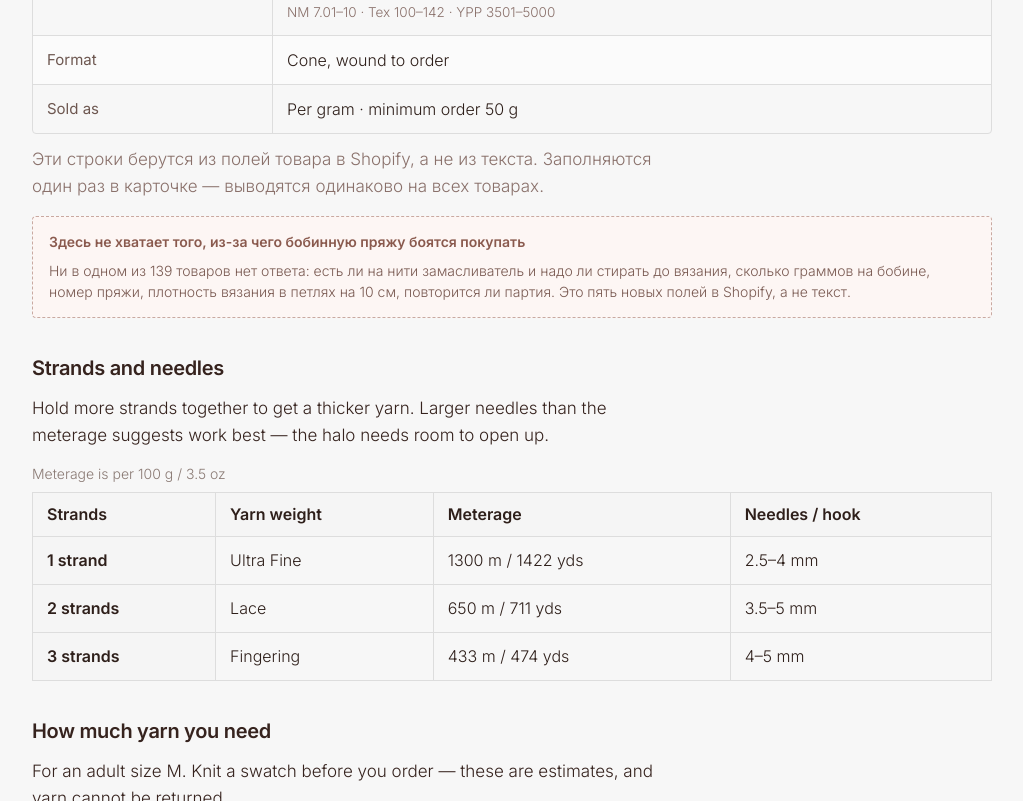
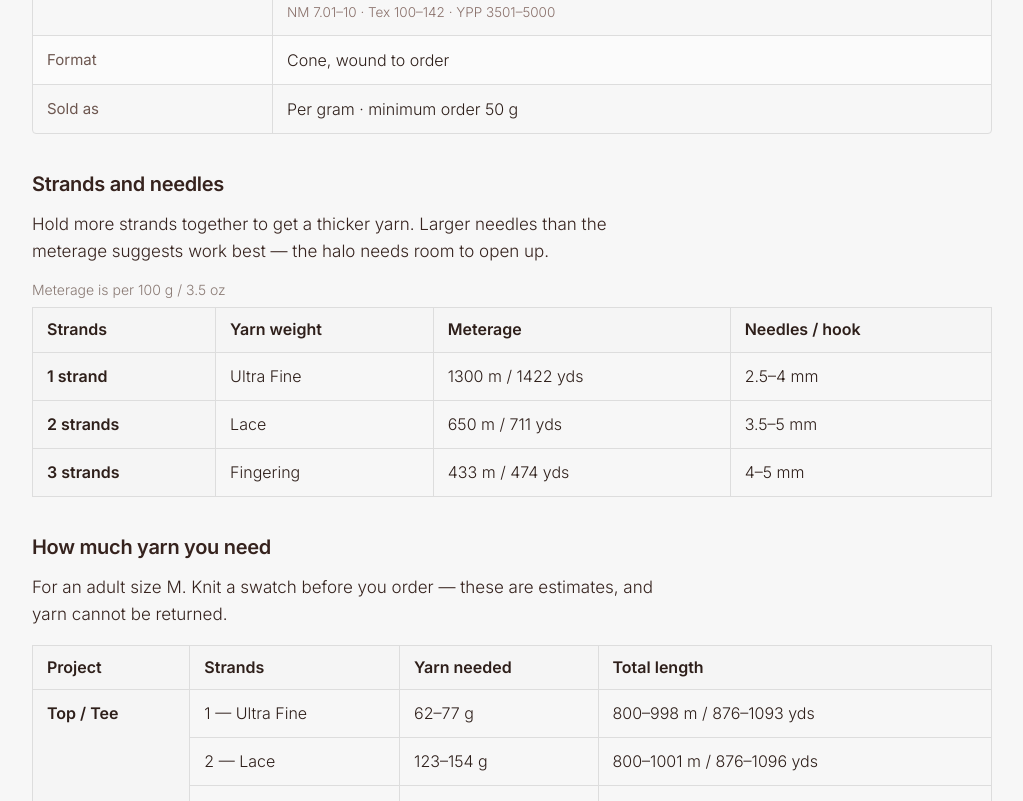
Before and after one commit to aramshakh/product-card-mockup, a plain HTML site: page index.html in a window 1280 px wide. Shown: the part 1994-2795 px from the top of the page, without its empty margins (128-1151 px from the left). Drawn offline with Linux system fonts and the light colour scheme.

Commit message:
Remove internal notes from the product card
The card is the product, not a worksheet: dropped the missing-fields
callout, the data-source caption and all Russian markup comments.

Co-Authored-By: Claude Opus 5 <noreply@anthropic.com>

```diff
--- a/index.html
+++ b/index.html
@@ -181,12 +181,7 @@ tr.new-field td,tr.new-field th{background:#fdf6f4}
 .spec-row dd small{display:block;font-size:13.5px;color:var(--muted);margin-top:3px;line-height:1.45}
 .from-meta{display:inline-block;font-size:11px;letter-spacing:.03em;text-transform:uppercase;
   color:#6f8a72;background:#eaf2ea;border-radius:99px;padding:2px 8px;margin-left:8px;vertical-align:1px}
-.spec-note{font-size:13.5px;color:var(--muted);margin:0 0 26px;line-height:1.5}
 
-/* «чего не хватает» — служебная пометка для Елены, на сайте её не будет */
-.gap{border:1px dashed #c9a9a1;background:#fdf6f4;border-radius:4px;padding:14px 16px;margin:0 0 26px}
-.gap b{display:block;font-size:14px;font-weight:600;color:#8a5a4e;margin-bottom:6px}
-.gap p{margin:0;font-size:14px;line-height:1.55;color:#7a5a52;max-width:none}
 
 /* иконочные факты в правой колонке (как в теме) */
 .advantages{margin:22px 0 0;display:grid;gap:16px}
@@ -280,16 +275,12 @@ footer{background:var(--pink);margin-top:56px;padding:34px 0 24px}
 </style>
 </head>
 <body>
-
-<!-- ДЕМО-ПАНЕЛЬ. На реальном сайте её нет. -->
 <div class="demo">
   <b>Cone &amp; Fiber</b> · новая карточка товара
   <div class="demo-toggle" role="tablist" aria-label="Что показать">
     <button type="button" id="tab-page" role="tab" aria-pressed="true">Карточка</button>
     <button type="button" id="tab-doc" role="tab" aria-pressed="false">Структура</button>
   </div>
-  <span class="sp"></span>
-  <small>Arc 13000 · 68% кашемир, 32% шёлк</small>
 </div>
 
 <header class="header">
@@ -324,8 +315,6 @@ footer{background:var(--pink);margin-top:56px;padding:34px 0 24px}
   <div class="breadcrumbs"><a href="#">Home</a> — <a href="#">100natural</a> — <span>Arc 13000 · 1300m/1422yds per 100g/3.5oz · Ultra Fine · 68WS 32Se</span></div>
 
   <div class="product">
-
-    <!-- ЛЕВАЯ КОЛОНКА: фото. В текущей версии сюда же падает описание. -->
     <div class="product__left">
       <div class="gallery-wrap">
         <div class="gallery">
@@ -334,8 +323,6 @@ footer{background:var(--pink);margin-top:56px;padding:34px 0 24px}
         <div class="variant-badge">Black Lux</div>
       </div>
     </div>
-
-    <!-- ПРАВАЯ КОЛОНКА: покупка. Липкая — не уезжает, пока читают описание. -->
     <div class="product__right">
       <div class="vendor">VIMAR <a href="#">by Vimar</a></div>
       <h1>Arc 13000 · 1300m/1422yds per 100g/3.5oz · Ultra Fine · 68WS 32Se</h1>
@@ -347,9 +334,6 @@ footer{background:var(--pink);margin-top:56px;padding:34px 0 24px}
 
       <div class="opt-label">Color: Black Lux</div>
       <div class="swatch"><i></i></div>
-
-      <!-- В правой колонке остаётся только то, что нужно для покупки.
-           Характеристики переехали в общий блок описания и не дублируются. -->
       <div class="advantages">
         <div class="adv">
           <svg width="20" height="20" viewBox="0 0 24 24" fill="none" stroke="#8a716b" stroke-width="1.4"><path d="M4 19h16M7 19V9l5-4 5 4v10"/></svg>
@@ -403,8 +387,6 @@ footer{background:var(--pink);margin-top:56px;padding:34px 0 24px}
       </table>
     </div>
   </div>
-
-  <!-- ================= ОПИСАНИЕ: НОВАЯ ВЕРСИЯ, НА ВСЮ ШИРИНУ ================= -->
   <section class="desc-full" id="desc-new">
     <h2>About this yarn</h2>
     <p class="sub">Arc 13000 by Vimar · sold by the gram, wound to order</p>
@@ -425,12 +407,6 @@ footer{background:var(--pink);margin-top:56px;padding:34px 0 24px}
         <div class="spec-row"><dt>Format</dt><dd>Cone, wound to order</dd></div>
         <div class="spec-row"><dt>Sold as</dt><dd>Per gram · minimum order 50 g</dd></div>
       </dl>
-      <p class="spec-note">Эти строки берутся из полей товара в Shopify, а не из текста. Заполняются один раз в карточке — выводятся одинаково на всех товарах.</p>
-
-      <div class="gap">
-        <b>Здесь не хватает того, из-за чего бобинную пряжу боятся покупать</b>
-        <p>Ни в одном из 139 товаров нет ответа: есть ли на нити замасливатель и надо ли стирать до вязания, сколько граммов на бобине, номер пряжи, плотность вязания в петлях на 10 см, повторится ли партия. Это пять новых полей в Shopify, а не текст.</p>
-      </div>
 
       <h3>Strands and needles</h3>
       <p>Hold more strands together to get a thicker yarn. Larger needles than the meterage suggests work best — the halo needs room to open up.</p>
@@ -489,8 +465,6 @@ footer{background:var(--pink);margin-top:56px;padding:34px 0 24px}
       <p class="cf-related">More like this: <a href="#">cashmere yarns</a>, <a href="#">silk yarns</a>, <a href="#">ultra fine weight</a>, <a href="#">all cone yarns</a>.</p>
     </div>
   </section>
-
-  <!-- ================= КАЛЬКУЛЯТОРЫ ================= -->
   <h2 class="block-title">Plan your order</h2>
   <p class="calcs-intro">Choose the finished yarn weight, see how much you need, and decide how many cones to split it between.</p>
   <div class="calcs">
@@ -527,9 +501,6 @@ footer{background:var(--pink);margin-top:56px;padding:34px 0 24px}
       </div>
     </div>
   </div>
-
-
-  <!-- ================= ВКЛАДКА: СТРУКТУРА ================= -->
   <section id="doc">
     <h2>Структура новой карточки товара</h2>
     <p class="lead">Что где лежит, откуда берётся каждая строка и что нужно завести в Shopify.
```
Also changed, not shown: src/template.html (+0 -29 lines).
